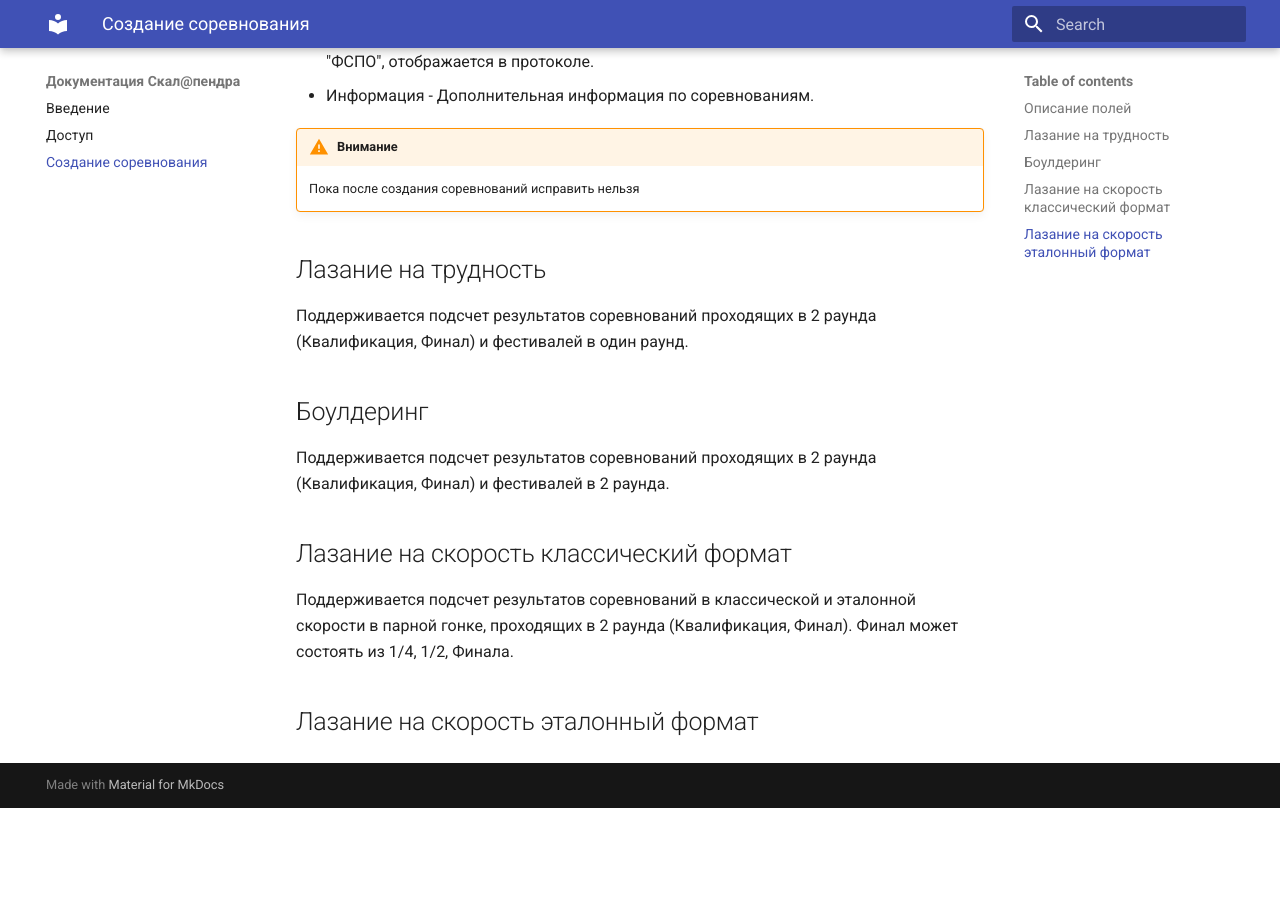
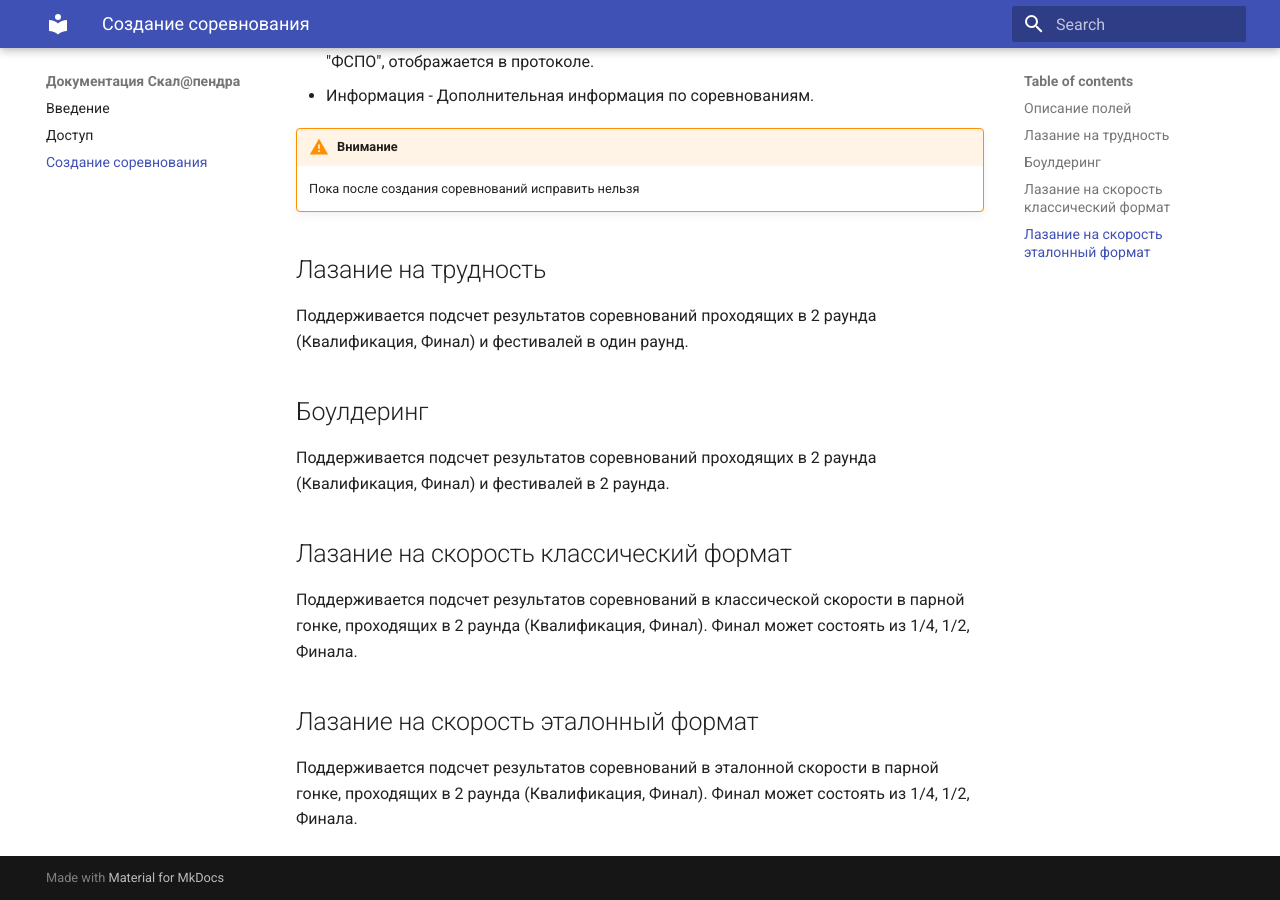
Before and after one commit to alptur/scaladocs, an MkDocs documentation site: the page built from docs/competitioncreate.md, in a window 1280 px wide and 900 px high, scrolled down 3239 px. Built offline with MkDocs 1.6.1 and Material for MkDocs 9.7.7, drawn with Linux system fonts in a browser that asks for light colours; before the commit the page ends 4047 px from its top, so only the background shows below that.

Commit message:
Страница создания соревнований

```diff
--- a/docs/competitioncreate.md
+++ b/docs/competitioncreate.md
@@ -74,7 +74,10 @@
 
 ## Лазание на скорость классический формат
 
-Поддерживается подсчет результатов соревнований в классической и эталонной скорости
+Поддерживается подсчет результатов соревнований в классической скорости
 в парной гонке, проходящих в 2 раунда (Квалификация, Финал). Финал может состоять из 1/4, 1/2, Финала.
 
 ## Лазание на скорость эталонный формат
+
+Поддерживается подсчет результатов соревнований в эталонной скорости
+в парной гонке, проходящих в 2 раунда (Квалификация, Финал). Финал может состоять из 1/4, 1/2, Финала.
```
